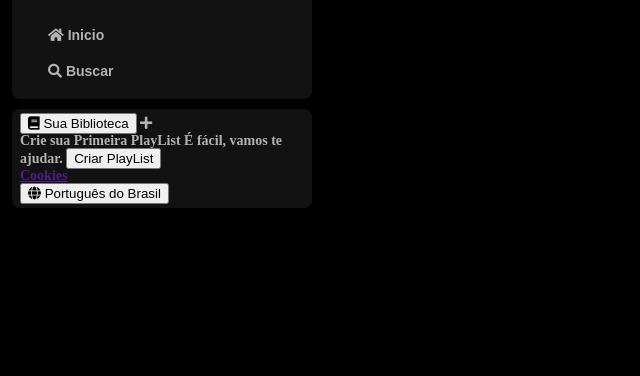
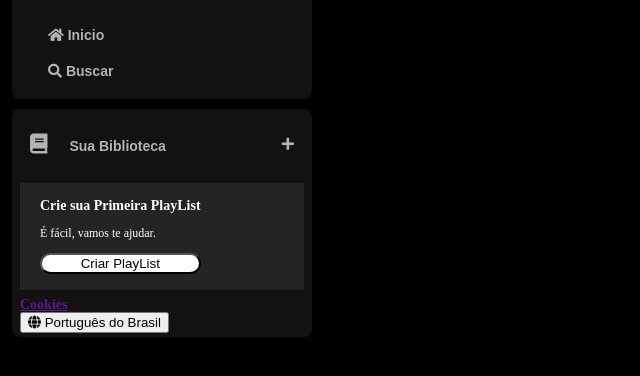
Before and after one commit to MrMaicke/Spotify-Imers-o, a plain HTML site: page index.html in a window 1280 px wide. Shown: the part 74-450 px from the top of the page, without its empty margins (0-640 px from the left). Drawn offline with Linux system fonts and the light colour scheme.

Commit message:
subtitulo

```diff
--- a/styles.css
+++ b/styles.css
@@ -57,3 +57,74 @@
     font-size: 14px;
     margin-top: 10px;
 }
+
+.library .library__content{
+    display: flex;
+    justify-content: space-between;
+}
+
+.library .library__button{
+    margin-right: 10px;
+    color: #b3b3b3;
+    background-color: transparent;
+    border: 0px;
+    font-size: 14px;
+    font-weight: 700;
+    font-family: "DM Sans", sans-serif;
+    text-align: center;
+    text-decoration: none;
+    text-transform: none;
+    text-transform: none;
+    padding: 20px 10px;
+}
+
+.library .library__button .fa{
+    font-size: 20px;
+    margin-right: 10px;
+    font-weight: 300;
+    padding-right: 8px;
+}
+
+.library .library__content .fa-plus{
+    margin: 24px 10px;
+}
+
+.section-playlist{
+    display: flex;
+    align-items: flex-start;
+    justify-content: space-between;
+    gap: 20px;
+    background-color: #242424;
+    color: #b3b3b3;
+    font-weight: 600;
+    font-family: 14px;
+    margin: 8px 0px;
+    padding: 16px 20px;
+}
+
+.section-playlist .section-playlist__content{
+    display: flex;
+    flex-direction: column;
+}
+
+.section-playlist__content .text{
+    padding-bottom: 14px;
+    color: #fff;
+}
+
+.section-playlist__content .title{
+    font-weight: 700;
+}
+
+.section-playlist__content .subtitle{
+    font-weight: 500;
+    font-size: 12px;
+}
+
+.section-playlist__content .section-playlist__button{
+    display: flex;
+    justify-content: center;
+    background-color: #fff;
+    color: #000;
+    border-radius: 20px;
+}
```
